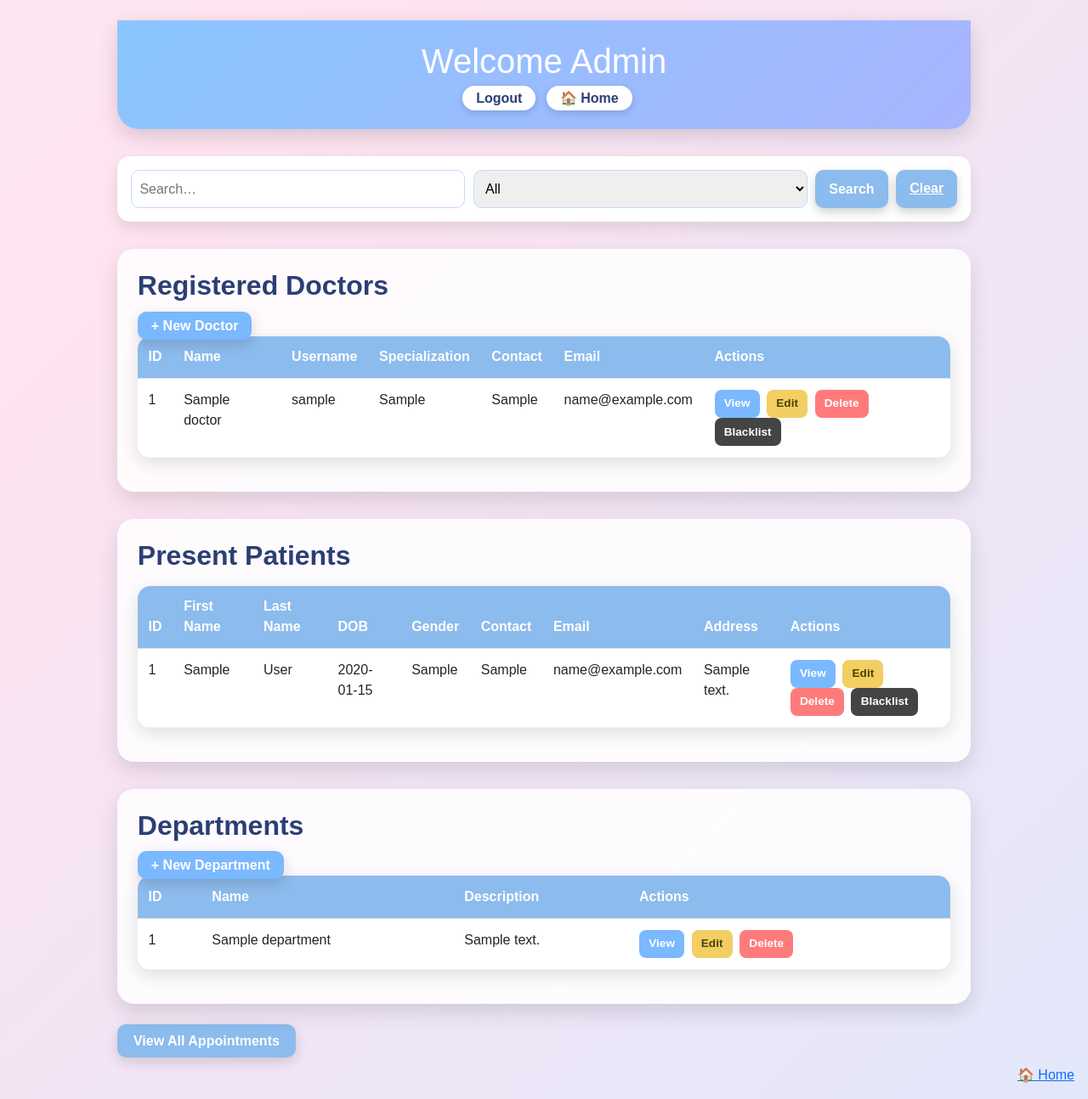
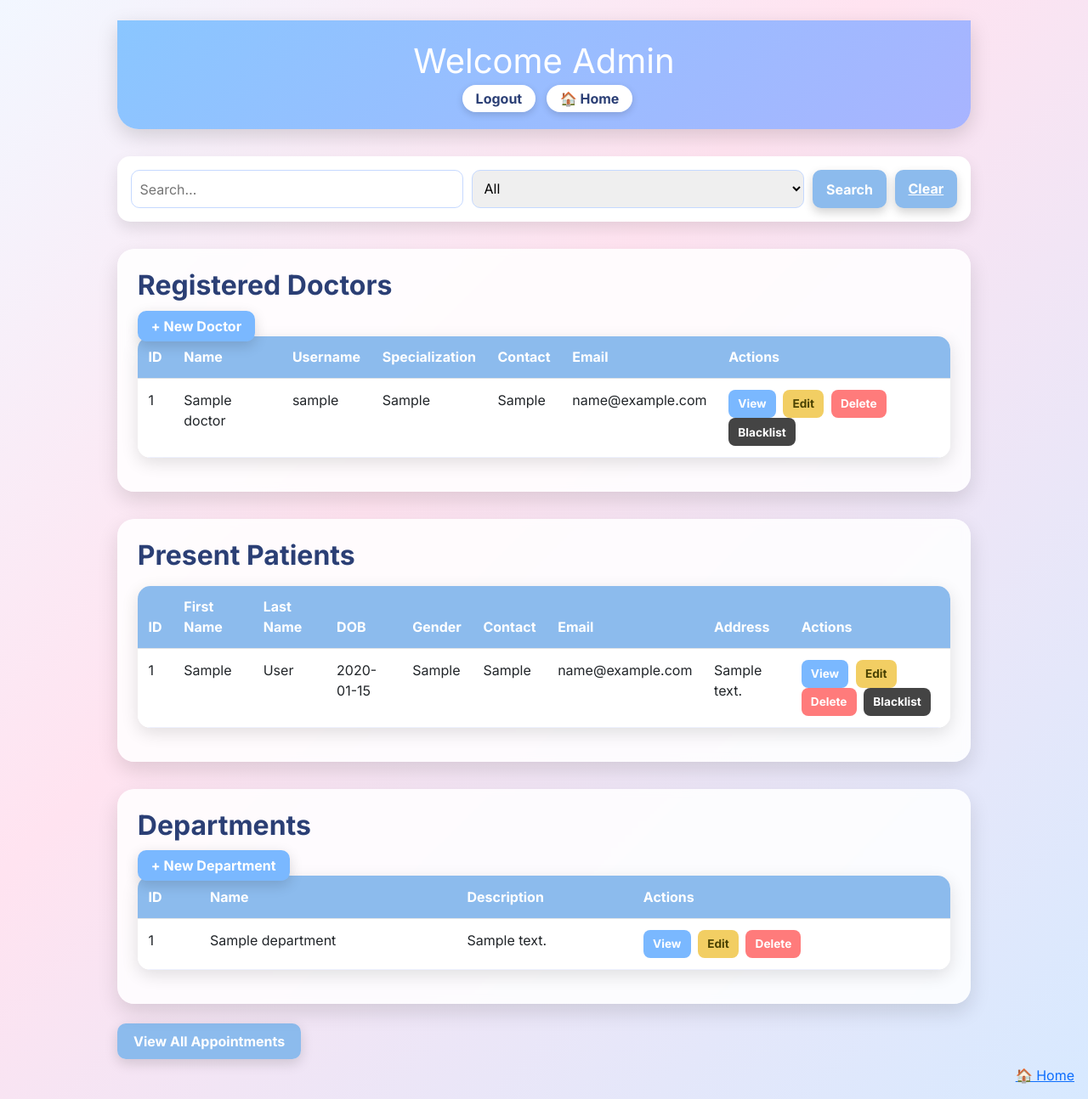
Before and after one commit to 23f3001438/hospital-management-sys, a Flask app: page /admindb in a window 1280 px wide. Shown: the whole page at 85% size. Run offline with Flask 3, Linux system fonts and the light colour scheme; tables that the repository leaves empty hold one stand-in row (values such as "Sample post").

Commit message:
chore(ui): introduce global design variables and background

```diff
--- a/templates/base.html
+++ b/templates/base.html
@@ -10,6 +10,29 @@
     <link href="https://fonts.googleapis.com/css2?family=Inter:wght@300;400;600;700&display=swap" rel="stylesheet">
     <link rel="stylesheet" href="https://cdnjs.cloudflare.com/ajax/libs/font-awesome/6.5.0/css/all.min.css">
     <style>
+        :root {
+            /* Brand colors */
+            --primary: #6ea8ff;
+            --secondary: #a689ff;
+            --accent: #ffd6e8;
+
+            /* Backgrounds */
+            --bg-main: linear-gradient(135deg, #f2f7ff 0%, #ffe3f0 40%, #d7e9ff 100%);
+            --bg-card: linear-gradient(135deg, #ffd6e8 0%, #c6e0ff 100%);
+
+            /* Text */
+            --text-main: #243b6e;
+            --text-sub: #4869a3;
+
+            /* UI */
+            --radius-lg: 25px;
+            --radius-md: 12px;
+
+            /* Shadows */
+            --shadow-soft: 0 10px 25px rgba(0,0,0,0.12);
+            --shadow-hover: 0 15px 30px rgba(0,0,0,0.2);
+        }
+
         /* register card same aesthetic as home card */
         .register-card {
             width: 70%;
@@ -93,15 +116,13 @@
         }
         /* Premium moving background for all pages */
         body {
-            font-family: Arial, sans-serif;
+            font-family: 'Inter', Arial, sans-serif;
             margin: 0;
             padding: 0;
+            background: var(--bg-main);
             overflow-x: hidden;
+        }
 
-            background: linear-gradient(135deg, #f2f7ff 0%, #ffe3f0 40%, #d7e9ff 100%);
-            background-size: 200% 200%;
-            animation: bgShift 10s ease-in-out infinite;
-        }
 
         /* slow clean movement */
         @keyframes bgShift {
```
